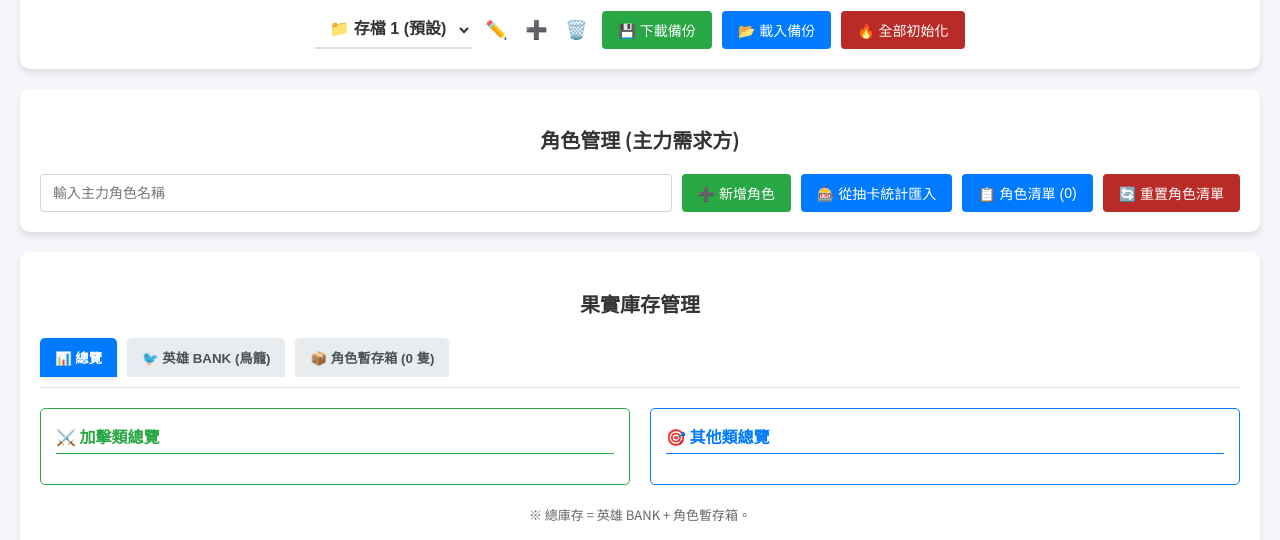
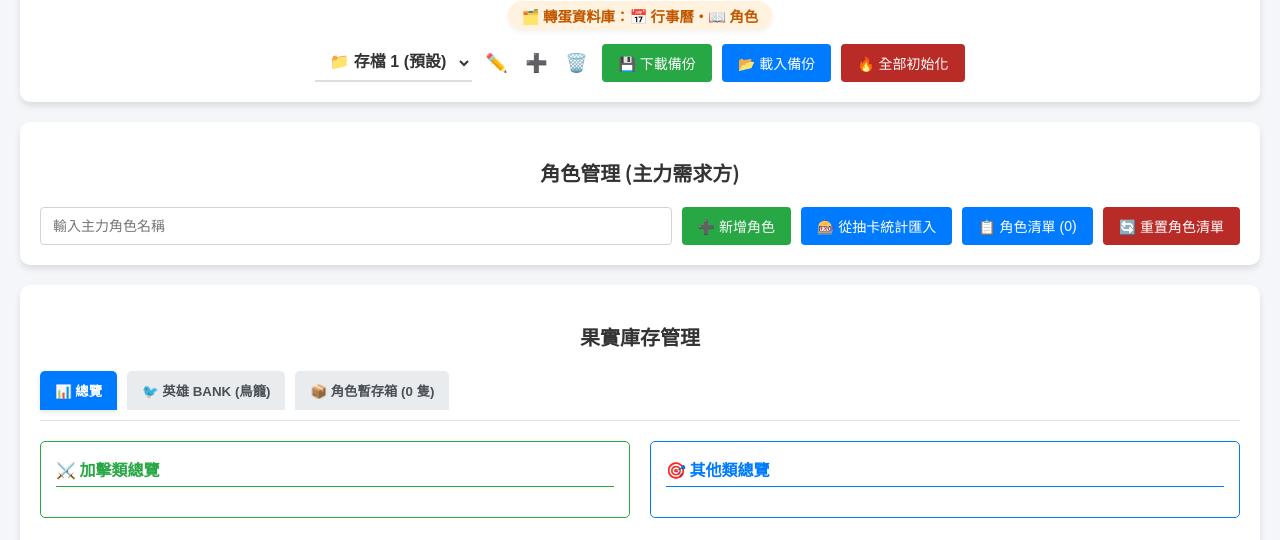
Before and after one commit to emily4027/monster-strike-fruit-assign, a plain HTML site: page index.html in a window 1280 px wide. Shown: the part 108-648 px from the top of the page. Drawn offline with Linux system fonts and the light colour scheme; no server answers.

Commit message:
標題下加上抽卡統計附屬工具「轉蛋資料庫」的連結 (1.9.1)
Co-Authored-By: Claude Opus 5.5 <noreply@anthropic.com>

```diff
--- a/index.html
+++ b/index.html
@@ -17,6 +17,10 @@
     <!-- 標頭區 -->
     <header>
         <h1 id="mainTitle">果實分配</h1>
+        <!-- 抽卡統計的附屬工具：轉蛋資料庫 (活動行事曆、卡池與角色) -->
+        <div class="companion-link-wrap">
+            <a href="https://emily4027.github.io/monster-strike-gacha-data/" class="companion-link" title="抽卡統計的附屬工具：活動行事曆、卡池與抽到的角色">🗂️ 轉蛋資料庫：📅 行事曆・📖 角色</a>
+        </div>
 
         <!-- 雲端狀態指示器 -->
         <div id="cloudStatus" class="cloud-status" style="display: none;">
--- a/style.css
+++ b/style.css
@@ -11,6 +11,20 @@ body {
 
 /* --- 標題 --- */
 h1 { text-align: center; font-size: 28px; margin-bottom: 20px; color: #333; }
+/* 抽卡統計的附屬工具 (轉蛋資料庫) 的入口 */
+.companion-link-wrap { text-align: center; margin: -10px 0 14px; }
+.companion-link {
+    display: inline-block;
+    padding: 4px 14px;
+    border-radius: 20px;
+    background: #fff3e0;
+    color: #c25700;
+    font-size: 0.9rem;
+    font-weight: 600;
+    text-decoration: none;
+    box-shadow: 0 2px 5px rgba(0, 0, 0, 0.06);
+}
+.companion-link:hover { background: #ffe0b2; color: #a84a00; }
 h2 { text-align: center; font-size: 20px; margin-bottom: 20px; color: #333; font-weight: bold; }
 h3 { margin: 0; font-size: 18px; font-weight: bold; }
 
```
Also changed, not shown: 2 other files.
